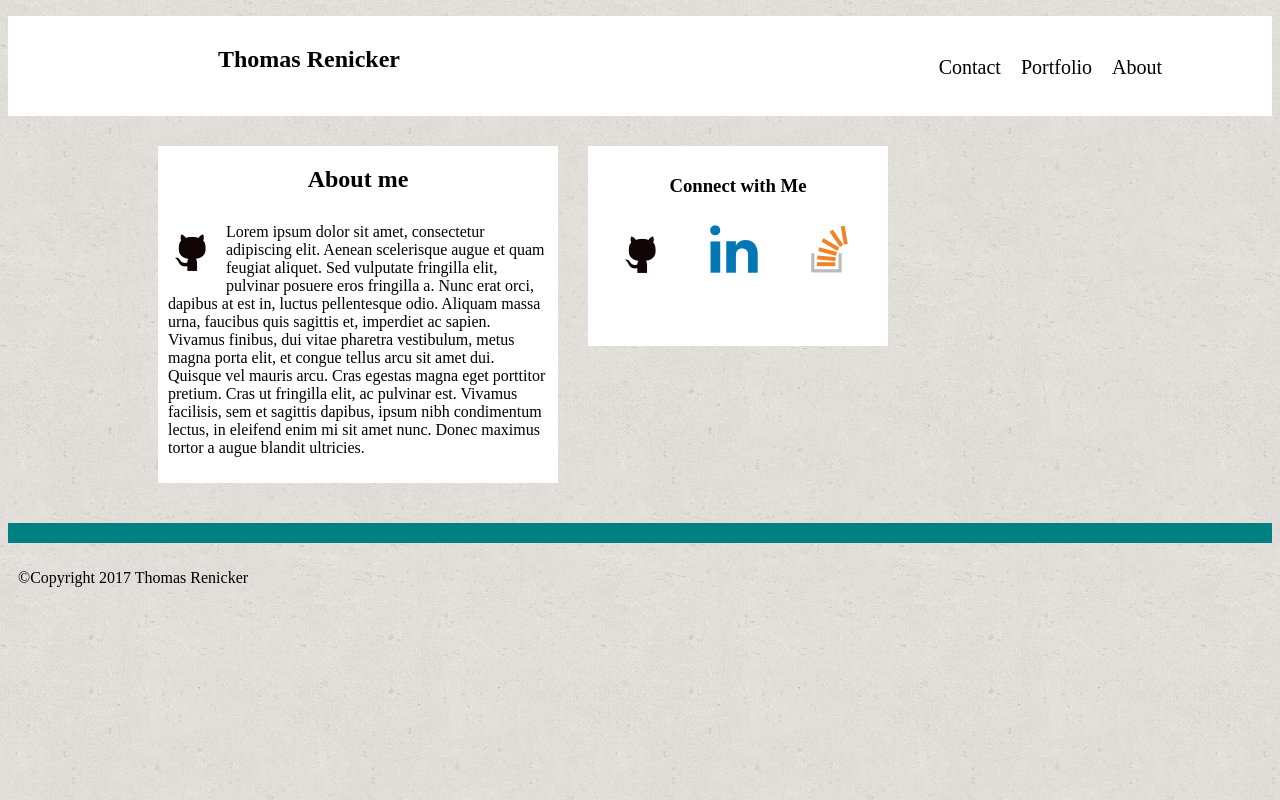
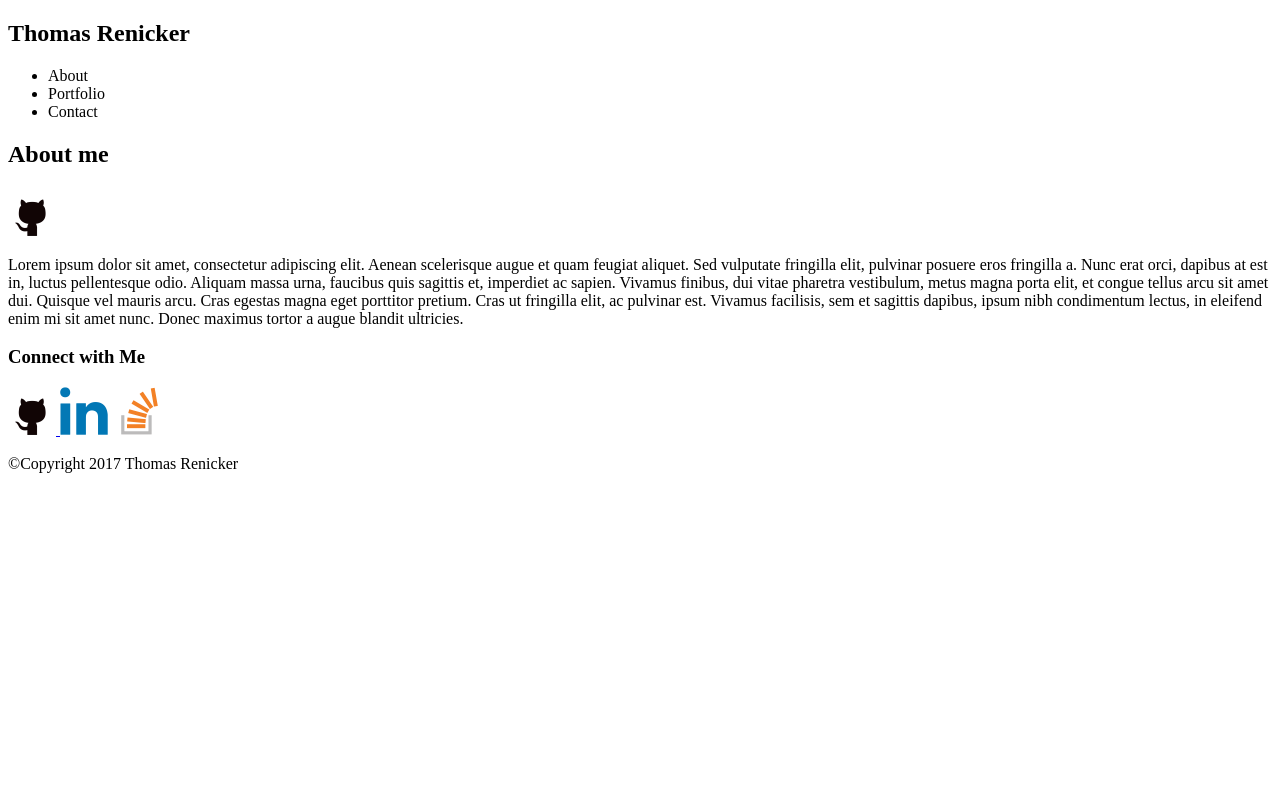
Before and after one commit to trr88/Basic-Portfolio, a plain HTML site: page index.html in a window 1280 px wide. Drawn offline with Linux system fonts and the light colour scheme.

Commit message:
back to scratch. css was a hot mess

```diff
--- a/assets/css/style.css
+++ b/assets/css/style.css
@@ -1,91 +1,18 @@
-section{
-	height:100px;
-	margin:0;
-	background:#fff;
-	margin-bottom: 30px;
+
+.clearfix:before,
+.clearfix:after {
+    content: " "; /* 1 */
+    display: table; /* 2 */
 }
 
-header{
-	padding:10px;
-	float:left;
-	margin-left:200px;
-	background:#fff;
+.clearfix:after {
+    clear: both;
 }
 
-h1{
-	color:#000;
-	font-weight: bold;
+/**
+ * For IE 6/7 only
+ * Include this rule to trigger hasLayout and contain floats.
+ */
+.clearfix {
+    *zoom: 1;
 }
-
-ul{
-	list-style-type: none;
-	margin-right: 100px;
-	padding-top:30px;
-}
-
-li{
-	float: right;
-	display:inline-block;
-	padding:10px;
-	font-size: 20px;
-}
-
-#content{
-	clear:both;
-	overflow:auto;
-	float:left;
-}
-
-#body{
-	background:#fff;
-	float:left;
-	width:400px;
-	margin-left:150px;
-	margin-bottom: 40px;
-}
-
-h2{
-	text-align: center;
-}
-
-#picture{
-	float:left;
-	padding:10px;
-}
-
-p{
-	padding:10px;
-}
-
-#connect{
-	float:left;
-	margin-left: 30px;
-	background:#fff;
-	width:300px;
-	height: 200px;
-}
-
-h3{
-	text-align: center;
-	width:280px;
-	padding:10px;
-}
-
-.photo{
-	text-decoration: none;
-	padding:10px;
-	margin-top:40px;
-	margin-left: 20px;
-}
-
-#line{
-	clear:both;
-	background-color: teal;
-	height:20px;
-	width:100%;
-}
-
-footer{
-	clear:both;
-	overflow:auto;
-}
--- a/index.html
+++ b/index.html
@@ -10,7 +10,7 @@
 
 </head>
 
-<body background="assets/images/background.png">
+<body>
 
 	<section>
 
@@ -24,9 +24,9 @@
 
 	</section>
 
-	<div id="content">
+	<div>
 
-		<div id="body">
+		<div>
 
 			<h2>About me</h2>
 
@@ -36,26 +36,26 @@
 
 		</div>
 
-		<div id="connect">
+		<div >
 
 			<h3>Connect with Me</h3>
 
-			<a class ="photo" href="http://www.github.com/trr88">
+			<a href="http://www.github.com/trr88">
 				<img src="assets\images\github.png" alt="github_logo">
 			</a>
 
-			<a class ="photo" href="http://www.linkedin.com">
+			<a chref="http://www.linkedin.com">
 				<img src="assets/images/linkedin.png" alt="linkedin_logo">
 			</a>
 
-			<a class ="photo" href="http://www.stackoverflow.com">
+			<a href="http://www.stackoverflow.com">
 				<img src="assets/images/stackoverflow.png" alt="stackoverflow_logo">
 			</a>
 
 		</div>
 	</div>
 
-	<div id="line"></div>
+	<div></div>
 
 	<footer><p>&copy;Copyright 2017 Thomas Renicker</p></footer>
 
```
